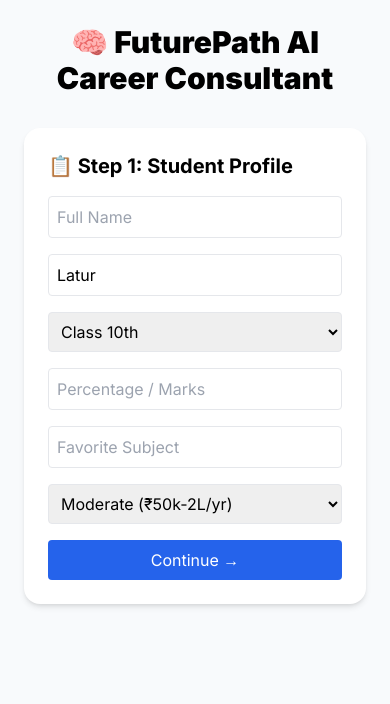
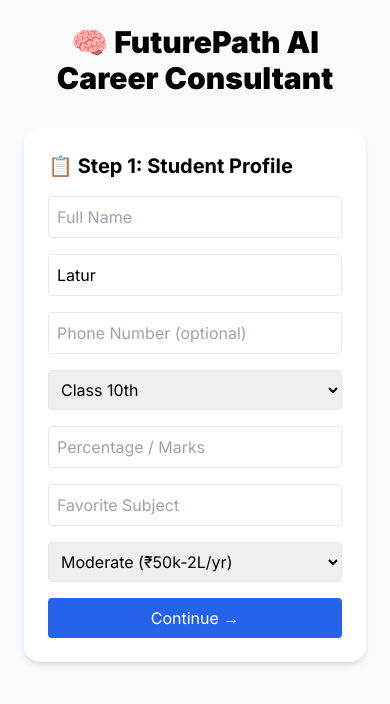
Before and after one commit to kavibioinfo/AyushNexa-Hub, a Next.js app: page /tools/career-guidance in a window 390 px wide. Shown: the top 704 px of the page. Built offline with nearby package versions, Linux system fonts and the light colour scheme.

Commit message:
phone field added to career guidance

```diff
--- a/src/app/tools/career-guidance/page.tsx
+++ b/src/app/tools/career-guidance/page.tsx
@@ -8,6 +8,7 @@ export default function CareerGuidance() {
   const [step, setStep] = useState<1 | 2 | 3>(1);
   const [name, setName] = useState("");
   const [city, setCity] = useState("Latur");
+  const [phone, setPhone] = useState("");               // NEW: phone field
   const [currentClass, setCurrentClass] = useState("10th");
   const [otherEducationText, setOtherEducationText] = useState("");
   const [percentage, setPercentage] = useState("");
@@ -181,6 +182,7 @@ export default function CareerGuidance() {
               <div className="grid sm:grid-cols-2 gap-4">
                 <input type="text" placeholder="Full Name" required className="border p-2 rounded" value={name} onChange={e => setName(e.target.value)} />
                 <input type="text" placeholder="City" required className="border p-2 rounded" value={city} onChange={e => setCity(e.target.value)} />
+                <input type="tel" placeholder="Phone Number (optional)" className="border p-2 rounded" value={phone} onChange={e => setPhone(e.target.value)} />
 
                 {/* Education dropdown with "Other" option */}
                 <select
@@ -223,7 +225,21 @@ export default function CareerGuidance() {
                   </div>
                 )}
 
-                <input type="number" placeholder="Percentage / Marks" required className="border p-2 rounded" value={percentage} onChange={e => setPercentage(e.target.value)} />
+                {/* Changed from type="number" to type="text" to allow direct typing */}
+                <input
+                  type="text"
+                  placeholder="Percentage / Marks"
+                  required
+                  className="border p-2 rounded"
+                  value={percentage}
+                  onChange={e => {
+                    // Allow only numbers and decimal point
+                    const val = e.target.value;
+                    if (val === "" || /^\d*\.?\d*$/.test(val)) {
+                      setPercentage(val);
+                    }
+                  }}
+                />
                 <input type="text" placeholder="Favorite Subject" className="border p-2 rounded" value={favSubject} onChange={e => setFavSubject(e.target.value)} />
                 <select className="border p-2 rounded" value={budget} onChange={e => setBudget(e.target.value)}>
                   <option value="Low">Low (₹20k-50k/yr)</option>
@@ -292,7 +308,7 @@ export default function CareerGuidance() {
                       userEmail=""
                       userName={name}
                       userCity={city}
-              userPhone=""
+                      userPhone={phone}
                     />
                   </>
                 ) : (
```
Lines whose indentation alone changed are shown as unchanged.
